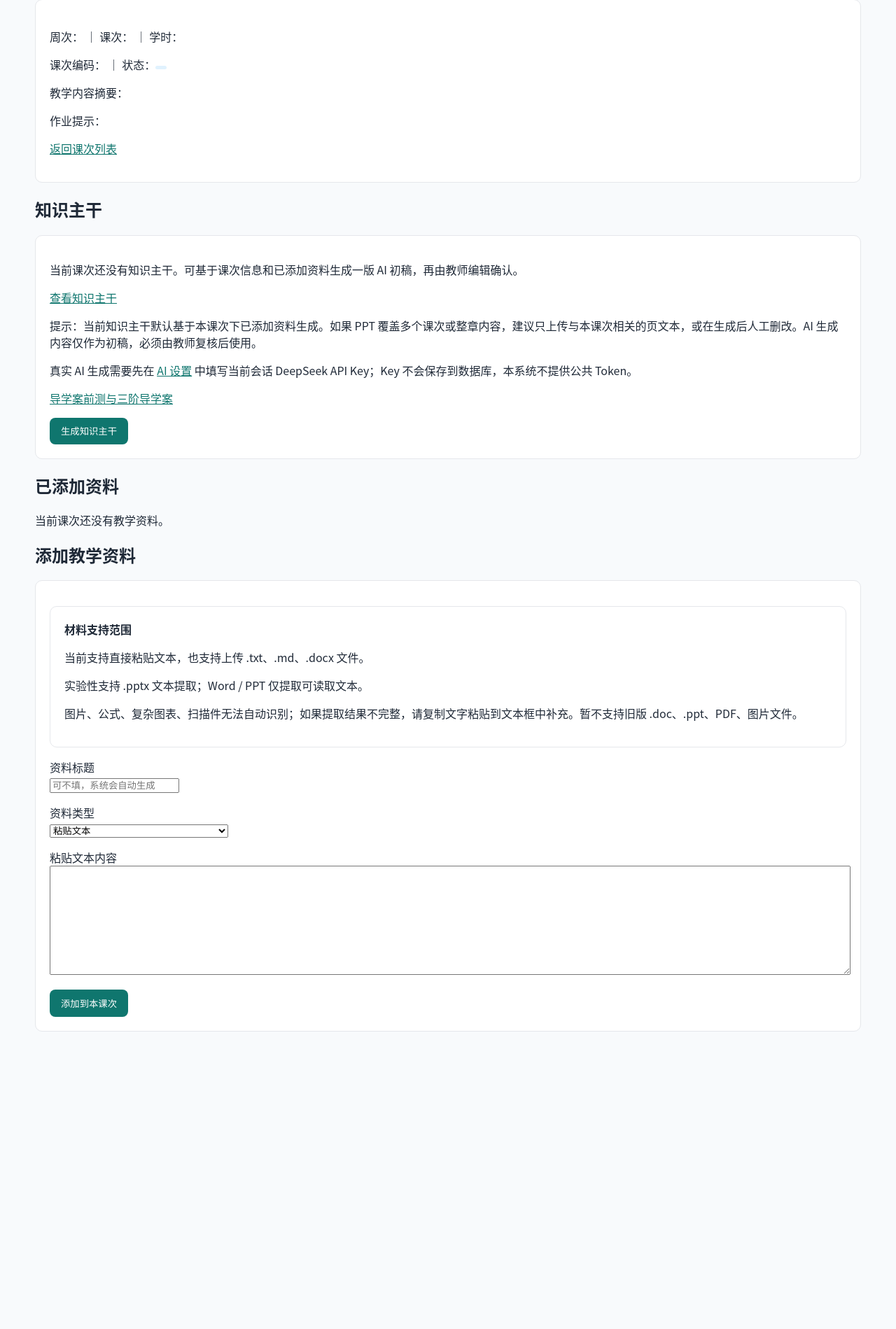
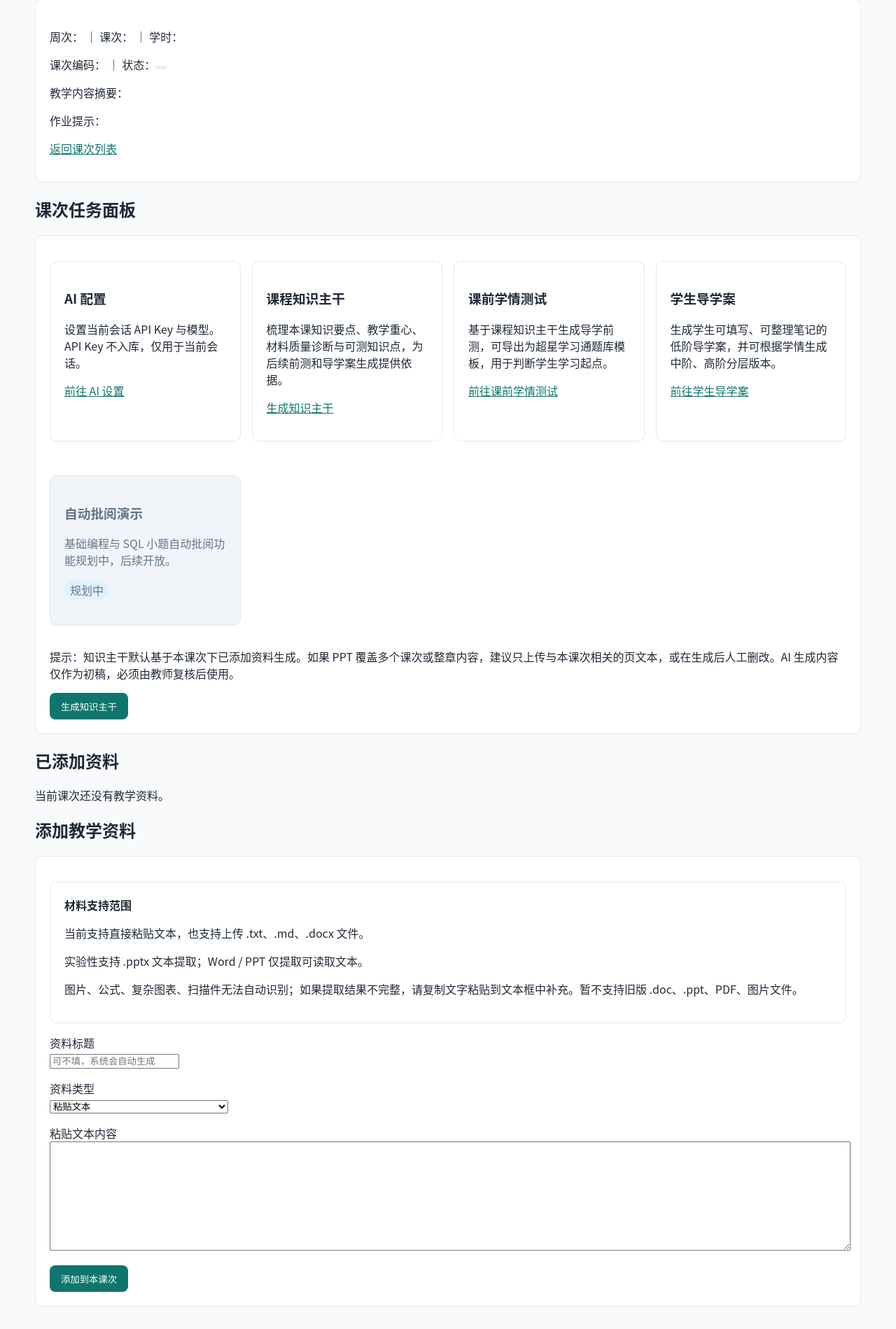
Before and after one commit to myneverlandemmie/ai-guided-teaching-assistant, a FastAPI app: template backend/app/templates/lesson_detail.html in a window 1280 px wide. Shown: the part 146-2045 px from the top of the page at 70% size. Before the commit the page ends 1620 px from the top, so only its background shows below. Run offline with FastAPI, Linux system fonts and the light colour scheme; the template is opened without the code that fills it, so the values that code supplies are empty; some libraries are stand-ins or nearby versions.

Commit message:
fix: improve lesson draft navigation and chaoxing catalog

```diff
--- a/backend/app/main.py
+++ b/backend/app/main.py
@@ -36,7 +36,8 @@ from app.services.ai.deepseek_client import (
 from app.services.ai.sanitizer import sanitize_text_for_outline
 from app.services.ai.lesson_draft_service import (
     DRAFT_TYPE_LABELS,
-    generate_lesson_drafts,
+    generate_basic_lesson_drafts,
+    generate_tiered_guide_draft,
     write_chaoxing_template_xlsx,
 )
 from app.services.ai.session_key_store import (
@@ -228,6 +229,41 @@ def _get_lesson_drafts(db: Session, lesson_id: int) -> list[LessonDraft]:
         .where(LessonDraft.lesson_id == lesson_id)
         .order_by(LessonDraft.id)
     ).all()
+
+
+def _upsert_lesson_drafts(
+    db: Session,
+    lesson: Lesson,
+    outline: KnowledgeOutline,
+    generated_drafts: list[object],
+) -> None:
+    """按 lesson_id + draft_type 更新当前草稿，不保留历史版本。"""
+
+    existing_drafts = {
+        draft.draft_type: draft
+        for draft in db.scalars(select(LessonDraft).where(LessonDraft.lesson_id == lesson.id)).all()
+    }
+    for generated in generated_drafts:
+        if generated.draft_type not in LESSON_DRAFT_TYPES:
+            continue
+        draft = existing_drafts.get(generated.draft_type)
+        if draft is None:
+            draft = LessonDraft(
+                lesson_id=lesson.id,
+                source_outline_id=outline.id,
+                draft_type=generated.draft_type,
+                title=generated.title,
+                content=generated.content,
+                status="draft",
+                generated_by=generated.generated_by,
+            )
+            db.add(draft)
+        else:
+            draft.source_outline_id = outline.id
+            draft.title = generated.title
+            draft.content = generated.content
+            draft.status = "draft"
+            draft.generated_by = generated.generated_by
 
 
 def _safe_export_part(value: str | None, fallback: str) -> str:
@@ -819,6 +855,7 @@ async def show_lesson_drafts(
             "drafts": drafts,
             "draft_type_labels": DRAFT_TYPE_LABELS,
             "draft_status_labels": LESSON_DRAFT_STATUS_LABELS,
+            "has_low_guide": any(draft.draft_type == "guide_low" for draft in drafts),
             "chaoxing_export_url": f"/exports/chaoxing/{chaoxing_filename}" if chaoxing_filename else None,
             "error_message": None if outline else "请先生成并保存知识主干，再生成导学案前测与三阶导学案草稿。",
         },
@@ -830,7 +867,7 @@ async def generate_lesson_drafts_route(
     lesson_id: int,
     db: Session = Depends(get_db),
 ) -> RedirectResponse:
-    """基于最新知识主干生成或更新四类导学草稿。"""
+    """默认生成或更新导学案前测与低阶导学案。"""
 
     lesson = db.get(Lesson, lesson_id)
     if lesson is None:
@@ -840,31 +877,37 @@ async def generate_lesson_drafts_route(
     if outline is None:
         return RedirectResponse(url=f"/lessons/{lesson.id}/drafts", status_code=303)
 
-    existing_drafts = {
-        draft.draft_type: draft
-        for draft in db.scalars(select(LessonDraft).where(LessonDraft.lesson_id == lesson.id)).all()
-    }
-    for generated in generate_lesson_drafts(lesson, outline):
-        if generated.draft_type not in LESSON_DRAFT_TYPES:
-            continue
-        draft = existing_drafts.get(generated.draft_type)
-        if draft is None:
-            draft = LessonDraft(
-                lesson_id=lesson.id,
-                source_outline_id=outline.id,
-                draft_type=generated.draft_type,
-                title=generated.title,
-                content=generated.content,
-                status="draft",
-                generated_by=generated.generated_by,
-            )
-            db.add(draft)
-        else:
-            draft.source_outline_id = outline.id
-            draft.title = generated.title
-            draft.content = generated.content
-            draft.status = "draft"
-            draft.generated_by = generated.generated_by
+    _upsert_lesson_drafts(db, lesson, outline, generate_basic_lesson_drafts(lesson, outline))
+    db.commit()
+    return RedirectResponse(url=f"/lessons/{lesson.id}/drafts", status_code=303)
+
+
+@app.post("/lessons/{lesson_id}/drafts/generate/{draft_type}")
+async def generate_tiered_lesson_draft_route(
+    lesson_id: int,
+    draft_type: str,
+    db: Session = Depends(get_db),
+) -> RedirectResponse:
+    """按需生成或更新中阶 / 高阶导学案。"""
+
+    if draft_type not in {"guide_mid", "guide_high"}:
+        raise HTTPException(status_code=404, detail="导学草稿类型不存在")
+
+    lesson = db.get(Lesson, lesson_id)
+    if lesson is None:
+        raise HTTPException(status_code=404, detail="课次不存在")
+
+    outline = _get_latest_knowledge_outline(db, lesson.id)
+    if outline is None:
+        return RedirectResponse(url=f"/lessons/{lesson.id}/drafts", status_code=303)
+
+    guide_low = db.scalar(
+        select(LessonDraft).where(LessonDraft.lesson_id == lesson.id, LessonDraft.draft_type == "guide_low")
+    )
+    if guide_low is None:
+        return RedirectResponse(url=f"/lessons/{lesson.id}/drafts", status_code=303)
+
+    _upsert_lesson_drafts(db, lesson, outline, [generate_tiered_guide_draft(lesson, outline, draft_type)])
     db.commit()
     return RedirectResponse(url=f"/lessons/{lesson.id}/drafts", status_code=303)
 
--- a/backend/app/templates/knowledge_outline.html
+++ b/backend/app/templates/knowledge_outline.html
@@ -7,7 +7,10 @@
   <p>课次编码：{{ lesson.lesson_code or "未设置" }}</p>
   <p>提示：当前知识主干默认基于本课次下已添加资料生成。如果 PPT 覆盖多个课次或整章内容，建议只上传与本课次相关的页文本，或在生成后人工删改。AI 生成内容仅作为初稿，必须由教师复核后使用。</p>
   <p>真实 AI 生成需要先<a href="/ai/settings?next=/lessons/{{ lesson.id }}/knowledge-outline">设置当前会话 DeepSeek API Key</a>。API Key 不会保存到数据库，本系统不提供公共 Token；测试或显式开发模式才使用 Mock。</p>
-  <p><a href="/lessons/{{ lesson.id }}">返回课次详情</a></p>
+  <p>
+    <a href="/lessons/{{ lesson.id }}">返回课次详情</a>
+    ｜ <a href="/lessons/{{ lesson.id }}/drafts">前往课前学情与学生导学案</a>
+  </p>
 </section>
 
 {% if error_message %}
--- a/backend/app/templates/lesson_detail.html
+++ b/backend/app/templates/lesson_detail.html
@@ -11,19 +11,42 @@
   <p><a href="/courses/{{ lesson.course_id }}/lessons">返回课次列表</a></p>
 </section>
 
-<h2>知识主干</h2>
+<h2>课次任务面板</h2>
 <section class="card">
-  {% if knowledge_outline %}
-    <p>已生成知识主干，当前状态：{{ knowledge_outline_status_labels.get(knowledge_outline.status, knowledge_outline.status) }}</p>
-    <p>{{ knowledge_outline.edited_content[:120] }}{% if knowledge_outline.edited_content|length > 120 %}...{% endif %}</p>
-    <p><a href="/lessons/{{ lesson.id }}/knowledge-outline">查看并编辑知识主干</a></p>
-  {% else %}
-    <p>当前课次还没有知识主干。可基于课次信息和已添加资料生成一版 AI 初稿，再由教师编辑确认。</p>
-    <p><a href="/lessons/{{ lesson.id }}/knowledge-outline">查看知识主干</a></p>
-  {% endif %}
-  <p>提示：当前知识主干默认基于本课次下已添加资料生成。如果 PPT 覆盖多个课次或整章内容，建议只上传与本课次相关的页文本，或在生成后人工删改。AI 生成内容仅作为初稿，必须由教师复核后使用。</p>
-  <p>真实 AI 生成需要先在 <a href="/ai/settings?next=/lessons/{{ lesson.id }}">AI 设置</a> 中填写当前会话 DeepSeek API Key；Key 不会保存到数据库，本系统不提供公共 Token。</p>
-  <p><a href="/lessons/{{ lesson.id }}/drafts">导学案前测与三阶导学案</a></p>
+  <div style="display:grid; grid-template-columns: repeat(auto-fit, minmax(220px, 1fr)); gap: 1rem;">
+    <section class="card">
+      <h3>AI 配置</h3>
+      <p>设置当前会话 API Key 与模型。API Key 不入库，仅用于当前会话。</p>
+      <p><a href="/ai/settings?next=/lessons/{{ lesson.id }}">前往 AI 设置</a></p>
+    </section>
+    <section class="card">
+      <h3>课程知识主干</h3>
+      <p>梳理本课知识要点、教学重心、材料质量诊断与可测知识点，为后续前测和导学案生成提供依据。</p>
+      {% if knowledge_outline %}
+        <p>当前状态：{{ knowledge_outline_status_labels.get(knowledge_outline.status, knowledge_outline.status) }}</p>
+        <p>{{ knowledge_outline.edited_content[:80] }}{% if knowledge_outline.edited_content|length > 80 %}...{% endif %}</p>
+        <p><a href="/lessons/{{ lesson.id }}/knowledge-outline">查看知识主干</a></p>
+      {% else %}
+        <p><a href="/lessons/{{ lesson.id }}/knowledge-outline">生成知识主干</a></p>
+      {% endif %}
+    </section>
+    <section class="card">
+      <h3>课前学情测试</h3>
+      <p>基于课程知识主干生成导学前测，可导出为超星学习通题库模板，用于判断学生学习起点。</p>
+      <p><a href="/lessons/{{ lesson.id }}/drafts">前往课前学情测试</a></p>
+    </section>
+    <section class="card">
+      <h3>学生导学案</h3>
+      <p>生成学生可填写、可整理笔记的低阶导学案，并可根据学情生成中阶、高阶分层版本。</p>
+      <p><a href="/lessons/{{ lesson.id }}/drafts">前往学生导学案</a></p>
+    </section>
+    <section class="card" style="background:#f1f5f9; color:#64748b;">
+      <h3>自动批阅演示</h3>
+      <p>基础编程与 SQL 小题自动批阅功能规划中，后续开放。</p>
+      <p><span class="status">规划中</span></p>
+    </section>
+  </div>
+  <p>提示：知识主干默认基于本课次下已添加资料生成。如果 PPT 覆盖多个课次或整章内容，建议只上传与本课次相关的页文本，或在生成后人工删改。AI 生成内容仅作为初稿，必须由教师复核后使用。</p>
   <p id="lesson-detail-outline-generation-hint" data-outline-generation-hint role="status" aria-live="polite" style="display:none; padding:.75rem 1rem; background:#eff6ff; border:1px solid #bfdbfe; border-radius:8px; line-height:1.7;">
     正在调用 AI 生成知识主干。deepseek-v4-pro 生成可能需要几十秒；如服务繁忙，可能出现等待、排队、网络波动或超时。请勿重复点击、刷新页面或关闭窗口。生成失败时可稍后重试。生成内容为 AI 草稿，需教师审核、修改与确认。
   </p>
```
Also changed, not shown: backend/app/services/ai/lesson_draft_service.py (+49 -3 lines), backend/app/templates/lesson_drafts.html (+23 -7 lines), backend/tests/test_course_plan_pages.py (+88 -14 lines).
